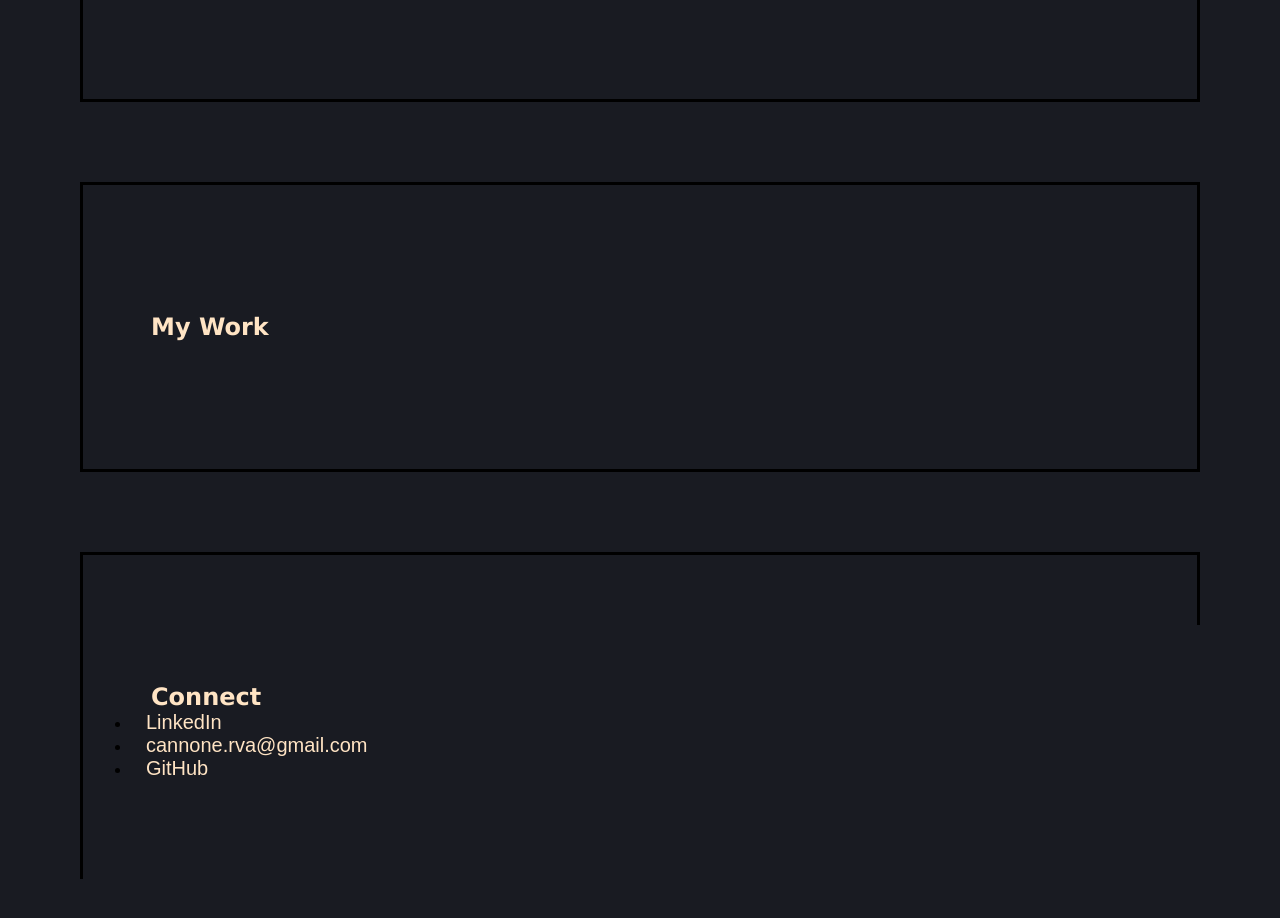
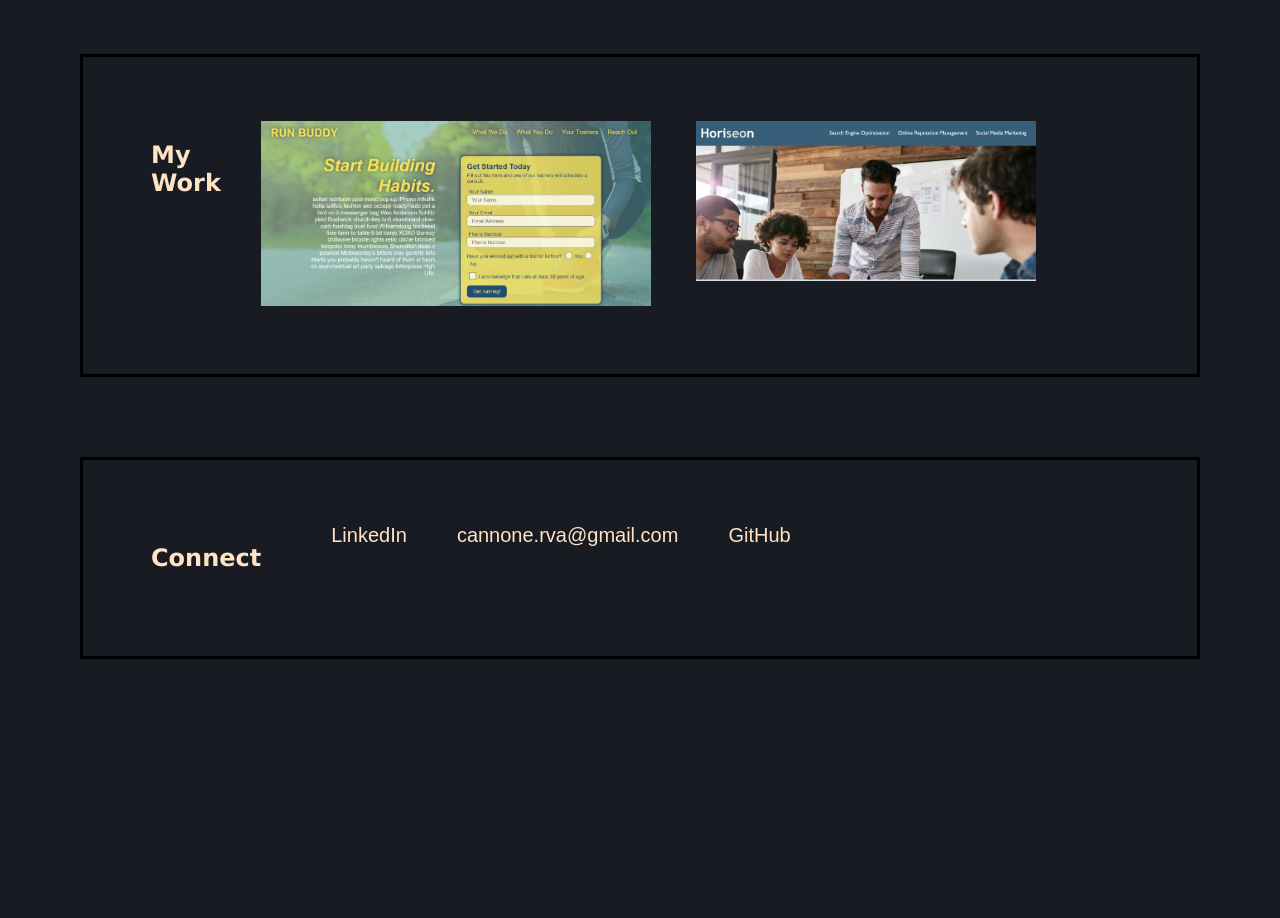
Before and after one commit to cannonel/ec-portfolio, a plain HTML site: page index.html in a window 1280 px wide. Shown: the part 900-1818 px from the top of the page. After the commit the page ends 1639 px from the top, so only its background shows below. Drawn offline with Linux system fonts and the light colour scheme.

Commit message:
projects section content

```diff
--- a/assets/css/style.css
+++ b/assets/css/style.css
@@ -69,15 +69,16 @@ header nav ul li a:hover {
     font-family: Verdana, Geneva, Tahoma, sans-serif;
     color: bisque;
     padding: 20px 20px 20px 20px;
-    display:inline
+
 }
 
 .bio {
     border: 3px solid black;
     margin: 5rem;
-    padding: 8rem 3rem;
+    padding: 4rem 3rem;
     flex-direction: row;
     display: flex;
+    flex: 20 12%;
 }
 
 .bio h2 {
@@ -102,7 +103,19 @@ header nav ul li a:hover {
 .projects {
     border: 3px solid black;
     margin: 5rem;
-    padding: 8rem 3rem;
+    padding: 4rem 3rem;
+    display: flex;
+    flex-direction: row;
+}
+.project-screenshots img {
+    max-width: 75%;
+    flex: 20 12%;
+}
+
+
+ #run-buddy {
+    max-width: 90%;
+    padding-left: 20px;
 }
 
 /* connect section start */
@@ -110,11 +123,16 @@ header nav ul li a:hover {
 .connect {
     border: 3px solid black;
     margin: 5rem;
-    padding: 8rem 3rem;
+    padding: 4rem 3rem;
+    display: flex;
+    flex-direction: row;
+    flex: 20 12%;
+
 }
 .connect a {
     text-decoration: none;
     font-size: 20px;
-    padding: 0 0 20px 15px;
+    padding: 0 0 20px 50px;
     color: bisque;
+    float: right;
 }
--- a/index.html
+++ b/index.html
@@ -50,6 +50,19 @@
     <div>
     <h2 class="section-title">My Work</h2>
   </div>
+  <!--run buddy-->
+  <div class="project-screenshots">
+    <a href="https://cannonel.github.io/run-buddy/" target="blank">
+    <img id="run-buddy" src="assets/images/run-buddy-screenshot.jpg" alt="A screenshot of the website Run Buddy. It includes the page's navigation bar, a 'Sign Up' form, and the backgrpund image of a runner bent down tying their shoes." />
+  </a>
+  </div>
+    <!--horiseon-->
+    <div class="project-screenshots">
+      <a href="https://cannonel.github.io/Horiseon-challenge/" target="blank">
+      <img src="assets/images/Untitled.jpg" alt="A screenshot of the website Run Buddy. It includes the page's navigation bar, a 'Sign Up' form, and the backgrpund image of a runner bent down tying their shoes." />
+    </a>
+    </div>
+
   </section>
   <!--my work end-->
 
@@ -59,12 +72,16 @@
     <h2 class="section-title">Connect</h2>
   </div>
   <div>
-    <ul>
-      <li><a href="https://www.linkedin.com/in/erika-cannon-54ab58230/" target="blank">LinkedIn</a></li>
-      <li><a href="mailto:cannone.rva@gmail.com" target="blank">cannone.rva@gmail.com</a></li>
-      <li><a href="https://github.com/cannonel" target="blank">GitHub</a></li>
-    </ul>
+    <a href="https://www.linkedin.com/in/erika-cannon-54ab58230/" target="blank">LinkedIn</a>
   </div>
+  <div>
+    <a href="mailto:cannone.rva@gmail.com" target="blank">cannone.rva@gmail.com</a>
+  </div>
+
+  <div>
+    <a href="https://github.com/cannonel" target="blank">GitHub</a>
+  </div>
+
   </section>
   <!--contact info end-->
   </body>
```
Also changed, not shown: assets/images/Untitled.jpg (added), assets/images/leaves-hero.jpg (deleted), assets/images/run-buddy-screenshot.jpg (added).
